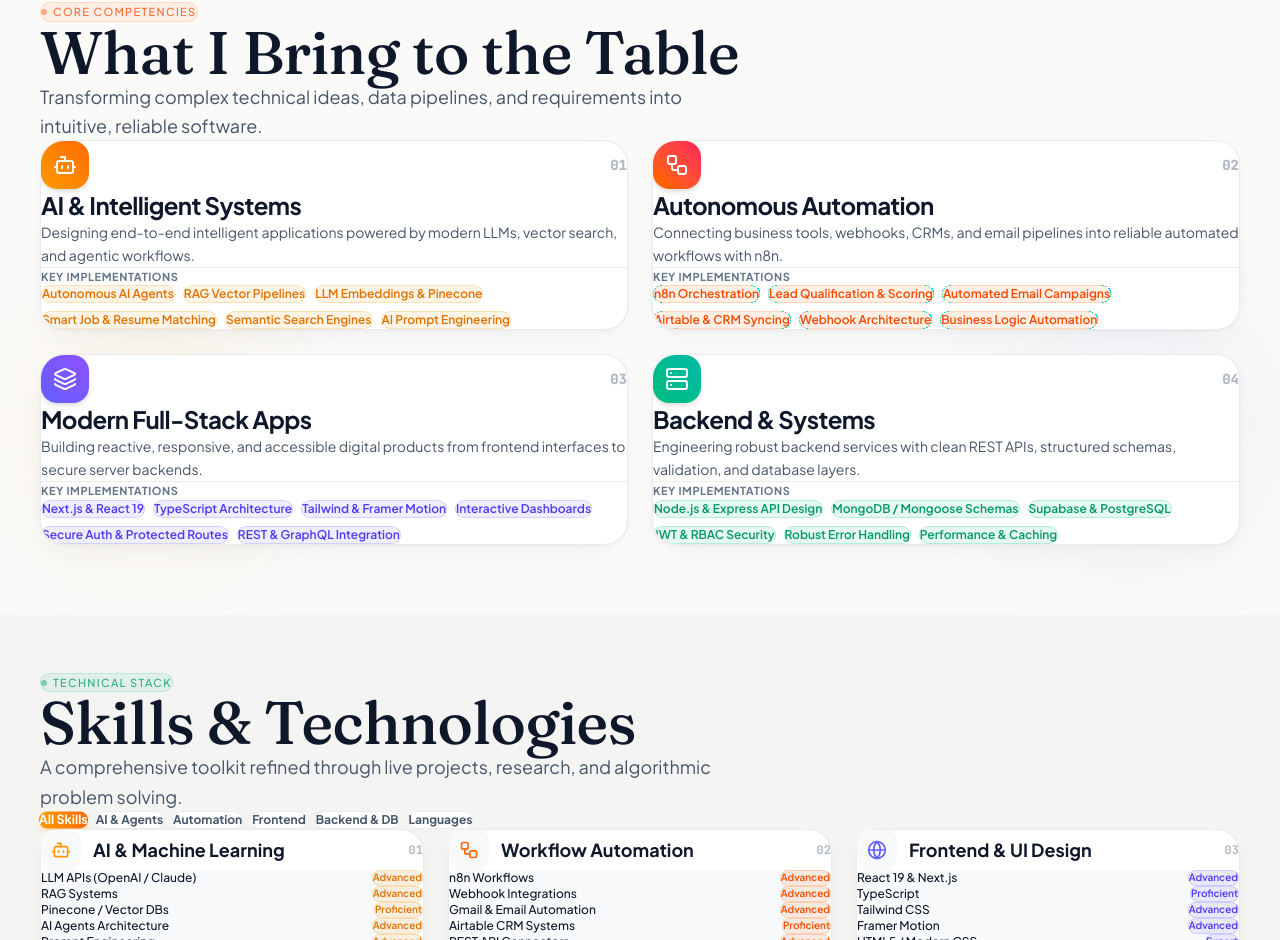
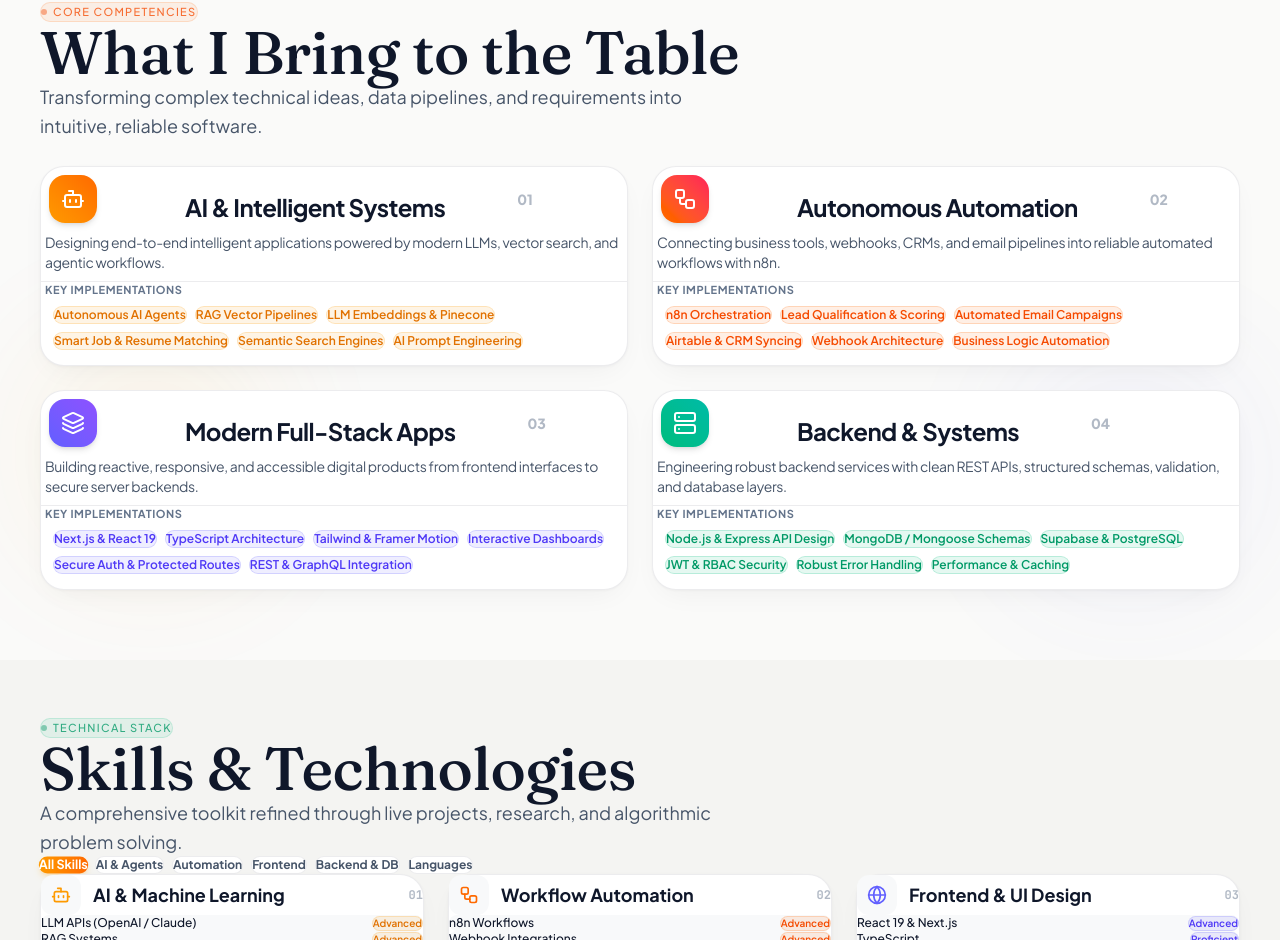
Before and after one commit to owais-usmani-017/Port-Folio, a Next.js app: page / in a window 1280 px wide. Shown: the part 1819-2759 px from the top of the page. Built offline with nearby package versions, Linux system fonts and the light colour scheme.

Commit message:
what i build section fixedd

```diff
--- a/src/components/sections/WhatIBuild.tsx
+++ b/src/components/sections/WhatIBuild.tsx
@@ -27,7 +27,7 @@ const capabilities = [
     icon: Workflow,
     number: "02",
     title: "Autonomous Automation",
-    color: "orange",
+    color: "amber",
     gradient: "from-orange-500 to-rose-500",
     badgeColor: "bg-orange-500/10 text-orange-600 dark:text-orange-400 border-orange-500/20",
     description:
@@ -92,8 +92,9 @@ export default function WhatIBuild() {
           subtitle="Transforming complex technical ideas, data pipelines, and requirements into intuitive, reliable software."
           badgeColor="orange"
         />
+        <br />
 
-        <div className="grid gap-6 md:grid-cols-2">
+        <div className="grid gap-6  md:grid-cols-2 text-sm">
           {capabilities.map((capability, index) => {
             const Icon = capability.icon;
             return (
@@ -103,7 +104,7 @@ export default function WhatIBuild() {
                 whileInView={{ opacity: 1, y: 0 }}
                 viewport={{ once: true }}
                 transition={{ duration: 0.5, delay: index * 0.1 }}
-                className="designer-card group relative flex flex-col justify-between overflow-hidden rounded-3xl p-8 lg:p-9"
+                className=" min-h-[200px] designer-card group relative flex flex-col justify-between overflow-hidden rounded-3xl p-8 lg:p-9"
               >
                 {/* Top Subtle Gradient Accent */}
                 <div
@@ -112,34 +113,35 @@ export default function WhatIBuild() {
 
                 <div>
                   {/* Top Bar: Icon + Number */}
-                  <div className="flex items-center justify-between">
+                  <div className="flex top-2 left-2 relative items-center gap-20">
                     <div
                       className={`flex h-12 w-12 items-center justify-center rounded-2xl bg-gradient-to-tr ${capability.gradient} text-white shadow-md transition-transform duration-300 group-hover:scale-110 group-hover:rotate-2`}
                     >
                       <Icon size={24} />
                     </div>
-                    <span className="font-mono text-sm font-extrabold text-[var(--foreground-muted)] opacity-50">
+
+                    {/* Title */}
+                    <h3 className="mt-6 text-2xl font-bold top-2 left-2 relative tracking-tight text-[var(--foreground)] transition-colors duration-200 group-hover:text-amber-500">
+                      {capability.title}
+                    </h3>
+
+                    <span className="sticky right-0 relative text-sm font-extrabold text-[var(--foreground-muted)] opacity-50">
                       {capability.number}
                     </span>
                   </div>
-
-                  {/* Title */}
-                  <h3 className="mt-6 text-2xl font-bold tracking-tight text-[var(--foreground)] transition-colors duration-200 group-hover:text-amber-500">
-                    {capability.title}
-                  </h3>
-
-                  {/* Description */}
-                  <p className="mt-3 text-sm leading-relaxed text-[var(--foreground-secondary)]">
-                    {capability.description}
-                  </p>
                 </div>
 
+                {/* Description */}
+                <p className="top-3 left-1 tracking-tight relative mt-3 text-sm  text-[var(--foreground-secondary)]">
+                  {capability.description}
+                </p>
+
                 {/* Items Tag Cloud */}
-                <div className="mt-8 border-t border-[var(--card-border)] pt-6">
-                  <p className="mb-3 text-[11px] font-bold uppercase tracking-wider text-[var(--foreground-muted)]">
+                <div className="mt-8 top-4 min-h-[100px] relative top-0 border-t border-[var(--card-border)] pt-6">
+                  <p className="mb-3 left-1 relative text-[11px] font-bold uppercase tracking-wider text-[var(--foreground-muted)]">
                     Key Implementations
                   </p>
-                  <div className="flex flex-wrap gap-2">
+                  <div className="flex left-3 relative top-2 flex-wrap gap-2">
                     {capability.items.map((item) => (
                       <span
                         key={item}
```
